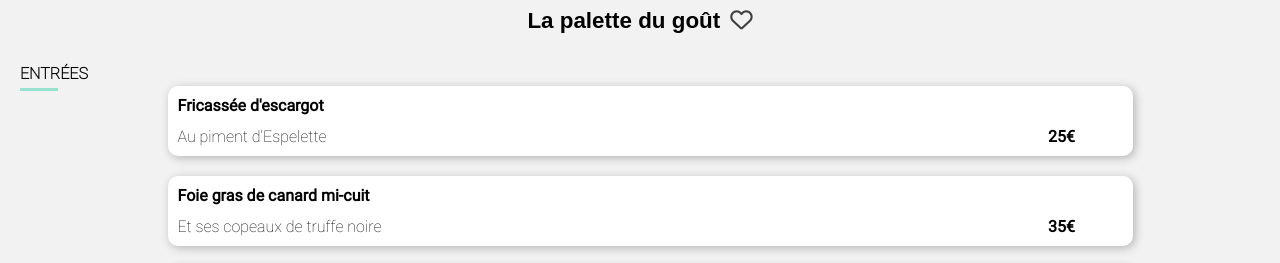
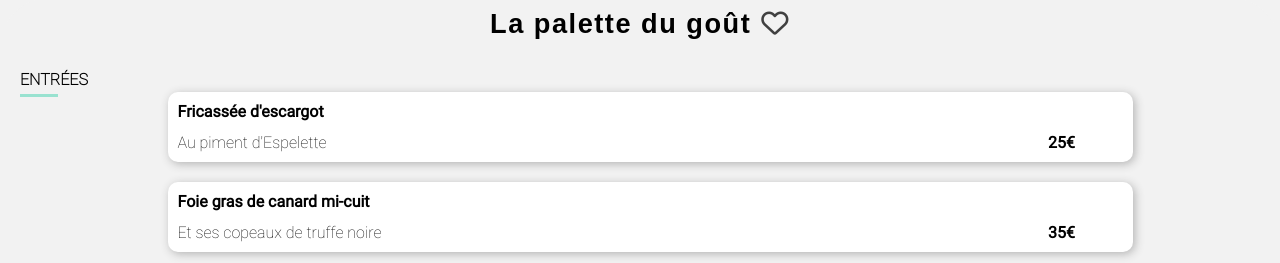
Before and after one commit to Linkitoka/Ohmyfood, a website: page index1.html in a window 1280 px wide. Shown: the part 502-765 px from the top of the page. Drawn offline with Linux system fonts and the light colour scheme; a web font is replaced by a local one.

Commit message:
Add spacing letter h3

```diff
--- a/sass/main.scss
+++ b/sass/main.scss
@@ -411,6 +411,8 @@ section {
     }
         & h3{
         text-align: center;
+        letter-spacing: 1.5px;
+        font-size: 1.7rem;
             @media screen and (max-width: $sizephone){
                 text-align: start;
                 padding-top: 10px;
```
Also changed, not shown: css/style.css, 1 other file.
